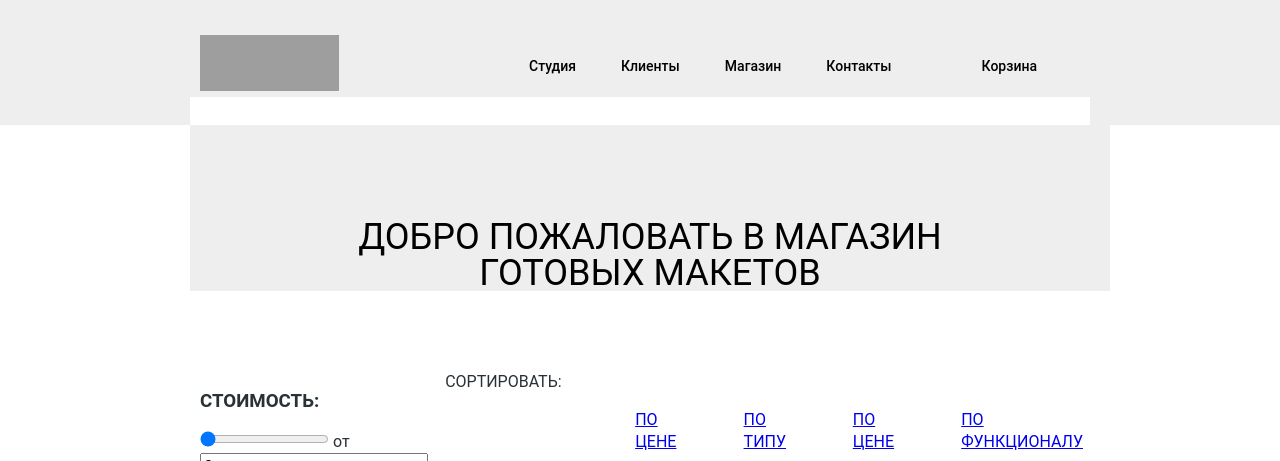
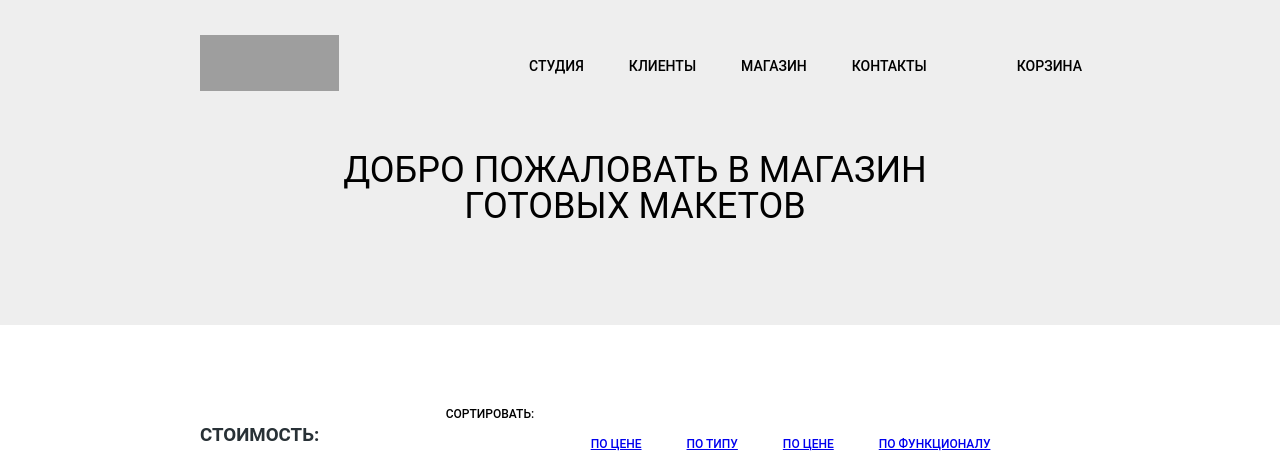
Before and after one commit to mishin/204269-nerds, a plain HTML site: page 3/catalog.html in a window 1280 px wide. Shown: the top 461 px of the page. Drawn offline with Linux system fonts and the light colour scheme; grey boxes are pictures that could not be loaded.

Commit message:
:heavy_check_mark: Сборка #3

```diff
--- a/3/catalog.html
+++ b/3/catalog.html
@@ -21,29 +21,29 @@
 		    <nav class="main-navigation">
 		      <ul>
                 <li>
-                  <a href="#">Студия</a>
+                  <a href="#">СТУДИЯ</a>
                 </li>
                 <li>
-                  <a href="#">Клиенты</a>
+                  <a href="#">КЛИЕНТЫ</a>
                 </li>
                 <li>
-                  <a href="#">Магазин</a>
+                  <a href="#">МАГАЗИН</a>
                 </li>
                 <li>
-                  <a href="#">Контакты</a>
+                  <a href="#">КОНТАКТЫ</a>
                 </li>
 		      </ul>
 	        </nav>
 		    <div class="shopping-basket">
-              <a class="basket" href="#">Корзина</a>
+              <a class="basket" href="#">КОРЗИНА</a>
             </div>
 		  </div>
 	    </div>
-    </header>
+      <div class="welcome">
+		<h1>ДОБРО ПОЖАЛОВАТЬ В МАГАЗИН ГОТОВЫХ МАКЕТОВ</h1>
+	  </div>
+	</header>
 	<main class="container">
-	  <section class="welcome">
-		<h1>ДОБРО ПОЖАЛОВАТЬ В МАГАЗИН ГОТОВЫХ МАКЕТОВ</h1>
-	  </section>
 	  <div class="flex-continer">
 	  <aside class="left">
 	    <div class="price">
@@ -99,7 +99,8 @@
 
 	  <main class="content">
 	    <section class="content">
-	      <span class="top-content">СОРТИРОВАТЬ:</span>
+	      <div class="top-content">
+			  <span>СОРТИРОВАТЬ:</span>
 		    <ul>
 		      <li>
 			    <a class="show" href="#">ПО ЦЕНЕ</a>
@@ -114,6 +115,7 @@
 		        <a class="show" href="#">ПО ФУНКЦИОНАЛУ</a>
 			  </li>
 		    </ul>
+		  </div>
 		</section>
 	    <section class="show">
 		  <article class="show">
--- a/3/css/style.css
+++ b/3/css/style.css
@@ -27,17 +27,17 @@ h2 {
 	width: 900px;
 	margin-left: auto;
 	margin-right: auto;
-	background-color: #ffffff;
 }
 /*верхнее меню*/
 header {
 	height: 90px;
-	background-color: #eeeeee;
+
 }
 
 .main-header {
-	display: flex;
 	padding-top: 35px;
+	background-color: #eeeeee;
+	height: 290px;
 }
 
 .flex-item {
@@ -47,7 +47,6 @@ header {
 	margin-right: auto;
 	padding-left: 10px;
 	padding-right: 10px;
-	background-color: #eeeeee;
 }
 
 ul {
@@ -210,23 +209,15 @@ div .mapmaker {
 }*/
 
 /*верхняя часть на странице каталога с миниатюрами готовых макетов*/
-body .welcome {
-	width: 100%;
-}
-
 .welcome {
-	margin-left: auto;
-	margin-right: auto;
-	padding-top: 70px;
-	padding-left: 10px;
-	padding-right: 10px;
 	background-color: #eeeeee;
 }
 
 .welcome h1 {
-	padding-left: 120px;
-	padding-right: 120px;
 	text-align: center;
+	margin-left: 290px;
+	margin-right: 300px;
+	margin-top: 55px;
 }
 
 /*основное на страничке с миниатюрами готовых макетов*/
@@ -290,3 +281,19 @@ article img {
 	color: black;
 	font-weight: bold;
 }
+
+.content {
+	font-family: Roboto Medium;
+	font-size: 12px;
+	line-height: 18px;
+	color: black;
+	font-weight: bold;
+}
+
+.content ul {
+	padding-left: 100px;
+}
+
+.top-content span {
+	margin: 16px 0;
+}
```
